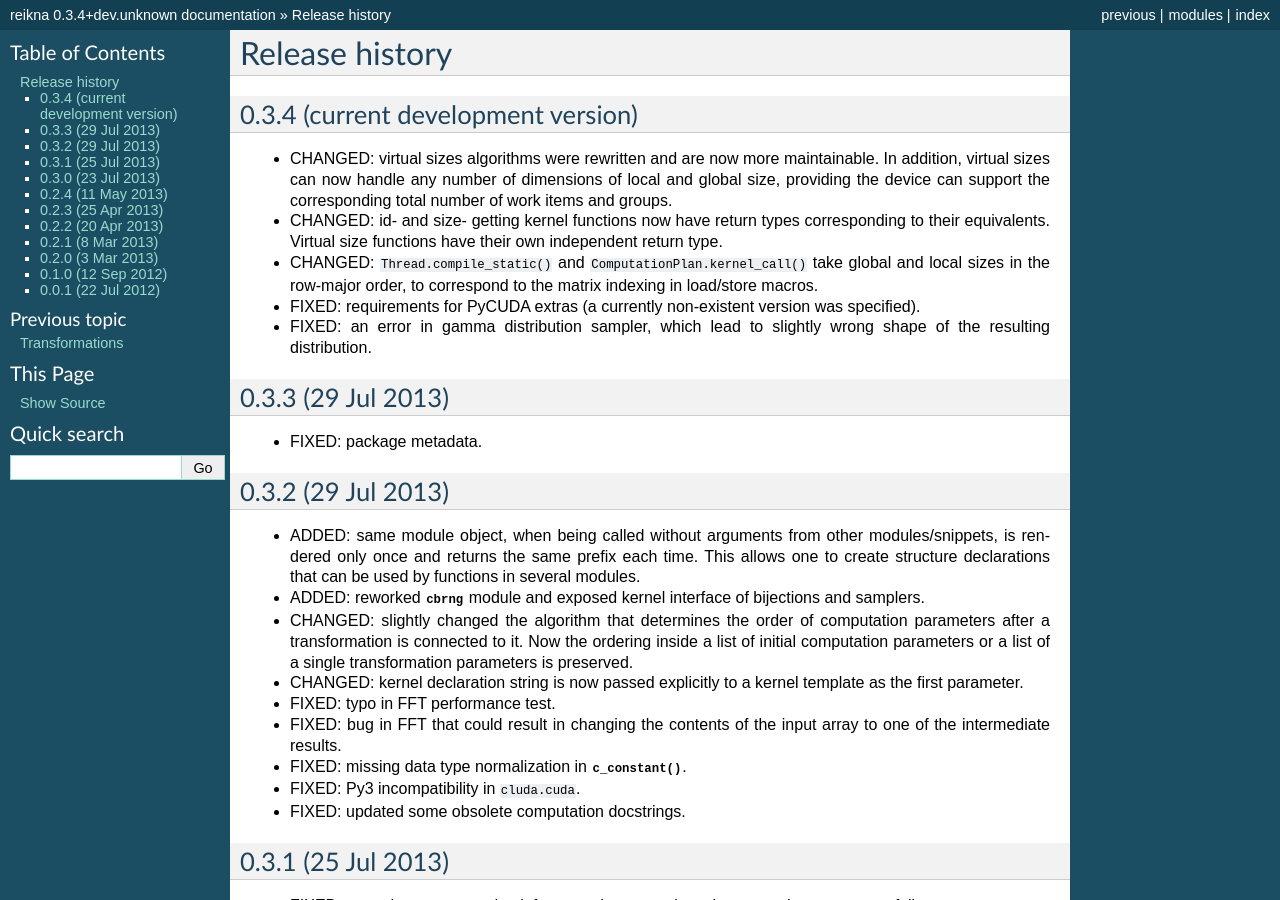
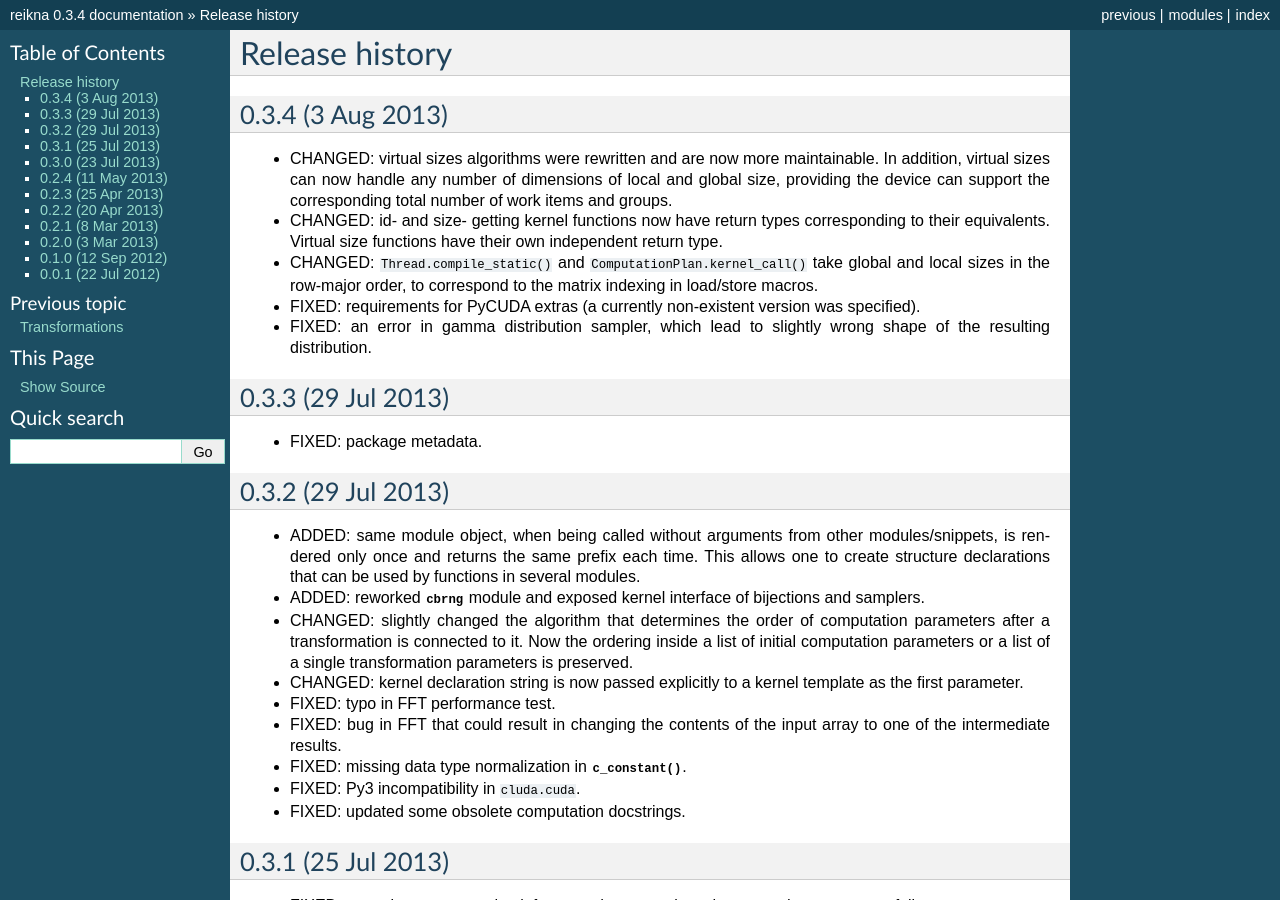
Before and after one commit to fjarri/reikna, a Sphinx documentation site: the page built from doc/source/history.rst, in a window 1280 px wide and 900 px high. Built offline with Sphinx 7.4.7, drawn with Linux system fonts in a browser that asks for light colours; some of the changed text lies outside the part shown.

```diff
--- a/doc/source/history.rst
+++ b/doc/source/history.rst
@@ -3,8 +3,8 @@ Release history
 ***************
 
 
-0.3.4 (current development version)
-===================================
+0.3.4 (3 Aug 2013)
+==================
 
 * CHANGED: virtual sizes algorithms were rewritten and are now more maintainable.
   In addition, virtual sizes can now handle any number of dimensions of local and global size,
--- a/setup.py
+++ b/setup.py
@@ -87,7 +87,7 @@ release = {released}
 '''
 
     VERSION = (0, 3, 4)
-    RELEASED = False
+    RELEASED = True
 
     version_str = '%d.%d.%d' % VERSION
     full_version_str = version_str
```
